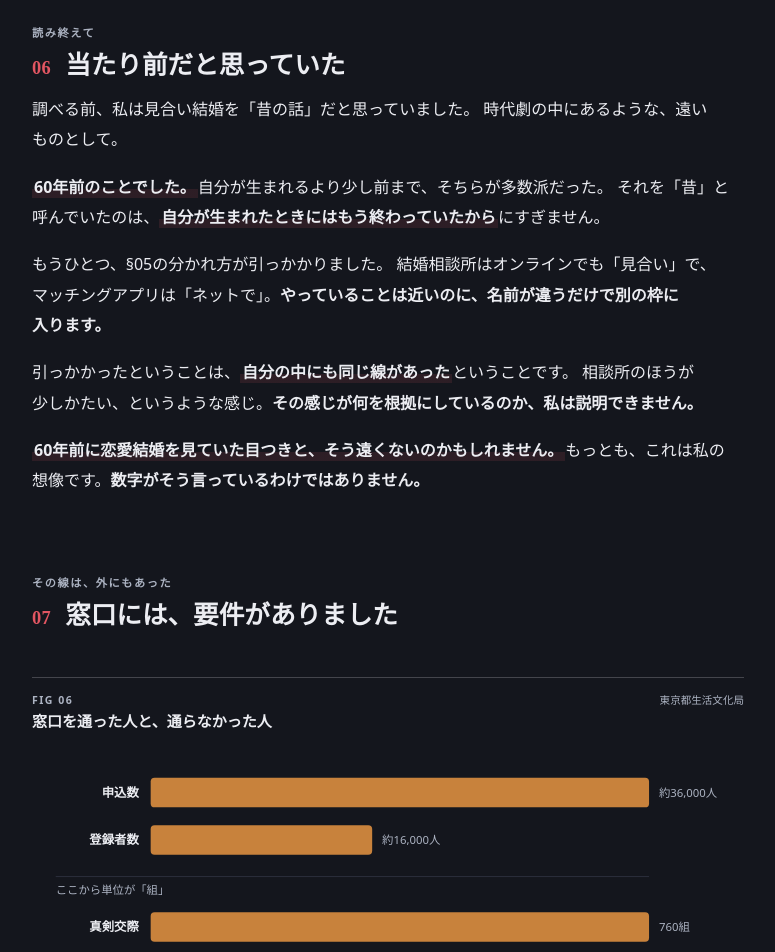
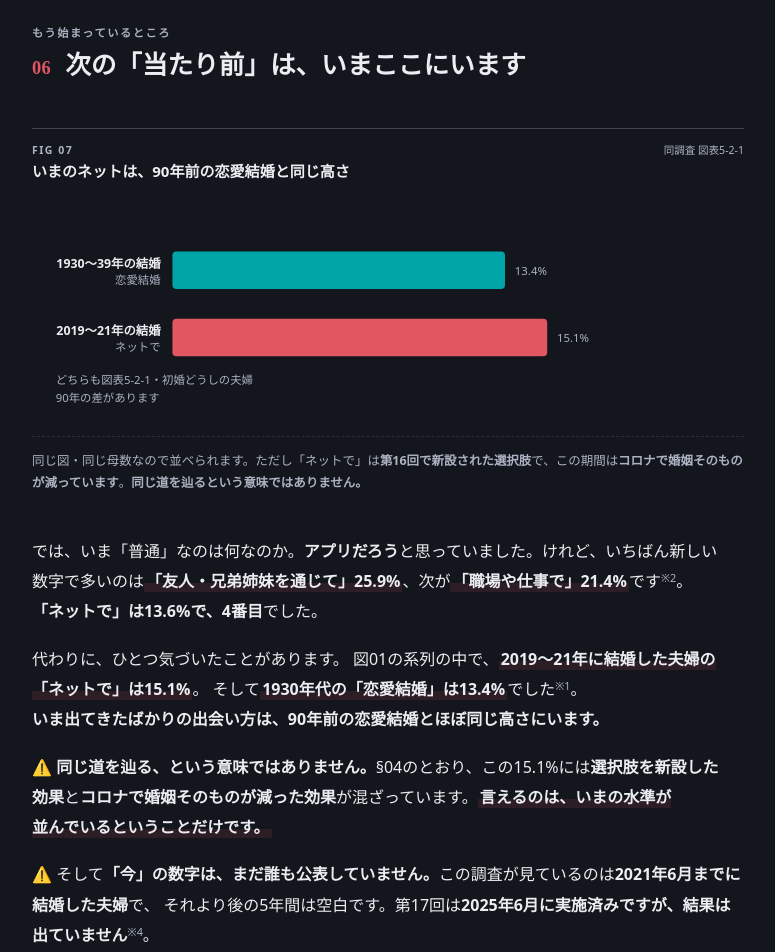
Before and after one commit to satoshi0207/santaworks-homepage, a Next.js app: page /journal/omiai in a window 1280 px wide. Shown: the part 6020-6972 px from the top of the page, without its empty margins (252-1027 px from the left). Built offline with nearby package versions, Linux system fonts and the light colour scheme; no server answers.

Commit message:
お見合い記事：§06「次の「当たり前」は、いまここにいます」を追加（図07）

```diff
--- a/app/(site)/journal/omiai/figures.tsx
+++ b/app/(site)/journal/omiai/figures.tsx
@@ -90,3 +90,12 @@ export function Fig06() {
     </Fig>
   );
 }
+
+export function Fig07() {
+  return (
+    <Fig n="07" title="いまのネットは、90年前の恋愛結婚と同じ高さ" src="同調査 図表5-2-1" caption={<>同じ図・同じ母数なので並べられます。ただし「ネットで」は<b>第16回で新設された選択肢</b>で、この期間は<b>コロナで婚姻そのものが減っています</b>。<b>同じ道を辿るという意味ではありません。</b></>}>
+      <div className="pconly"><svg xmlns="http://www.w3.org/2000/svg" viewBox="0 0 720 226" width="100%" role="img" fontFamily="inherit" aria-label="1930年代の恋愛結婚と、いまのネットの水準" data-fx="right"><text className="rowlab" x="130.0" y="71.0" textAnchor="end">1930〜39年の結婚</text><text className="ann" x="130.0" y="87.0" textAnchor="end">恋愛結婚</text><rect className="seg a" x="142" y="54" width="336.3" height="38" rx="4"><title>1930〜39年の結婚 恋愛結婚 13.4%</title></rect><text className="bnum" x="488.3" y="77.5">13.4%</text><text className="rowlab" x="130.0" y="139.0" textAnchor="end">2019〜21年の結婚</text><text className="ann" x="130.0" y="155.0" textAnchor="end">ネットで</text><rect className="seg acc" x="142" y="122" width="379.0" height="38" rx="4"><title>2019〜21年の結婚 ネットで 15.1%</title></rect><text className="bnum" x="531.0" y="145.5">15.1%</text><text className="ann" x="24.0" y="188.0">どちらも図表5-2-1・初婚どうしの夫婦</text><text className="ann" x="24.0" y="206.0">90年の差があります</text></svg></div>
+      <div className="sponly"><svg xmlns="http://www.w3.org/2000/svg" viewBox="0 0 358 224" width="100%" role="img" fontFamily="inherit" aria-label="1930年代の恋愛結婚と、いまのネットの水準" data-fx="right"><text className="rowlab" x="98.0" y="75.0" textAnchor="end">1930〜39年の結婚</text><text className="ann" x="98.0" y="91.0" textAnchor="end">恋愛結婚</text><rect className="seg a" x="110" y="60" width="127.3" height="34" rx="4"><title>1930〜39年の結婚 恋愛結婚 13.4%</title></rect><text className="bnum" x="247.3" y="81.5">13.4%</text><text className="rowlab" x="98.0" y="139.0" textAnchor="end">2019〜21年の結婚</text><text className="ann" x="98.0" y="155.0" textAnchor="end">ネットで</text><rect className="seg acc" x="110" y="124" width="143.4" height="34" rx="4"><title>2019〜21年の結婚 ネットで 15.1%</title></rect><text className="bnum" x="263.4" y="145.5">15.1%</text><text className="ann" x="14.0" y="186.0">どちらも図表5-2-1・初婚どうしの夫婦</text><text className="ann" x="14.0" y="204.0">90年の差があります</text></svg></div>
+    </Fig>
+  );
+}
--- a/app/(site)/journal/omiai/page.tsx
+++ b/app/(site)/journal/omiai/page.tsx
@@ -4,7 +4,7 @@ import JournalFx from "@/components/JournalFx";
 import "../journal.css";
 import "../dash.css";
 import { eyebrowOf } from "../posts";
-import { Fig01, Fig02, Fig03, Fig04, Fig05, Fig06 } from "./figures";
+import { Fig01, Fig02, Fig03, Fig04, Fig05, Fig06, Fig07 } from "./figures";
 
 export const metadata: Metadata = {
   title: "恋愛結婚が当たり前になってから、まだ60年でした",
@@ -313,11 +313,53 @@ export default function Page() {
             </p>
           </section>
 
-          {/* 06 */}
+          {/* 06 ── §05「まだ残っているところ」と対になる節（2026-08-06 追加）。
+              🔴 **ここは §04 より後ろに置く。**使う15.1%は選択肢の新設とコロナを含むので、
+                 **先に §04 で断ってからでないと出せない。** */}
+          <section className="blk">
+            <span className="kicker">もう始まっているところ</span>
+            <div className="h2">
+              <span className="idx">06</span>
+              <h2 className="tt">次の「当たり前」は、いまここにいます</h2>
+            </div>
+
+            <Fig07 />
+
+            <p>
+              では、いま「普通」なのは何なのか。
+              <b>アプリだろう</b>と思っていました。けれど、いちばん新しい数字で多いのは
+              <strong>「友人・兄弟姉妹を通じて」25.9%</strong>、次が
+              <strong>「職場や仕事で」21.4%</strong>です<sup>※2</sup>。
+              <b>「ネットで」は13.6%で、4番目</b>でした。
+            </p>
+            <p>
+              代わりに、ひとつ気づいたことがあります。
+              図01の系列の中で、
+              <strong>2019〜21年に結婚した夫婦の「ネットで」は15.1%</strong>。
+              そして<strong>1930年代の「恋愛結婚」は13.4%</strong>でした
+              <sup>※1</sup>。
+              <b>いま出てきたばかりの出会い方は、90年前の恋愛結婚とほぼ同じ高さにいます。</b>
+            </p>
+            <p>
+              ⚠️ <b>同じ道を辿る、という意味ではありません。</b>
+              §04のとおり、この15.1%には<b>選択肢を新設した効果</b>と
+              <b>コロナで婚姻そのものが減った効果</b>が混ざっています。
+              <strong>言えるのは、いまの水準が並んでいるということだけです。</strong>
+            </p>
+            <p>
+              ⚠️ そして<b>「今」の数字は、まだ誰も公表していません。</b>
+              この調査が見ているのは<b>2021年6月までに結婚した夫婦</b>で、
+              それより後の5年間は空白です。第17回は
+              <b>2025年6月に実施済みですが、結果は出ていません</b>
+              <sup>※4</sup>。
+            </p>
+          </section>
+
+          {/* 07 */}
           <section className="blk">
             <span className="kicker">読み終えて</span>
             <div className="h2">
-              <span className="idx">06</span>
+              <span className="idx">07</span>
               <h2 className="tt">当たり前だと思っていた</h2>
             </div>
 
@@ -351,11 +393,11 @@ export default function Page() {
             </p>
           </section>
 
-          {/* 07 */}
+          {/* 08 */}
           <section className="blk">
             <span className="kicker">その線は、外にもあった</span>
             <div className="h2">
-              <span className="idx">07</span>
+              <span className="idx">08</span>
               <h2 className="tt">窓口には、要件がありました</h2>
             </div>
 
@@ -383,7 +425,7 @@ export default function Page() {
               それにオンラインの面談<sup>※5</sup>。
             </p>
             <p>
-              ⚠️ <b>申込と登録の差が何なのかは、書けません。</b>
+              ⚠️ <b>申込と登録の差が何なのかは、わかりません。</b>
               書類が揃わなかったのか、途中でやめたのか、
               いま手続きの最中なのか、公表されている数字では分けられません。
               <b>入口で数が半分以下になっている</b>、というところまでです。
```
